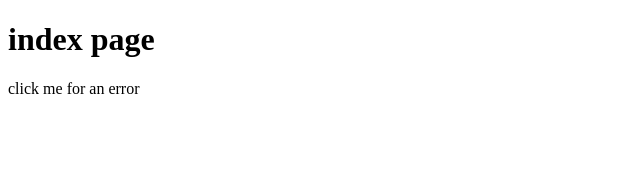
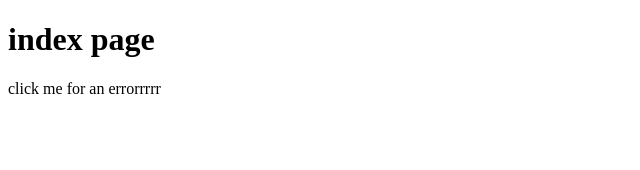
Before and after one commit to ajtran/nextnetlifyhelloworld, a Next.js app: page / in a window 1280 px wide. Shown: the top 170 px of the page, without its empty margins (0-640 px from the left). Built offline with nearby package versions, Linux system fonts and the light colour scheme; no server answers.

Commit message:
test deploy

```diff
--- a/pages/index.js
+++ b/pages/index.js
@@ -34,7 +34,7 @@ export default function IndexPage() {
         index page
       </h1>
       <div onClick={throwError}>
-        click me for an error
+        click me for an errorrrrr
       </div>
     </div>
   )
```
